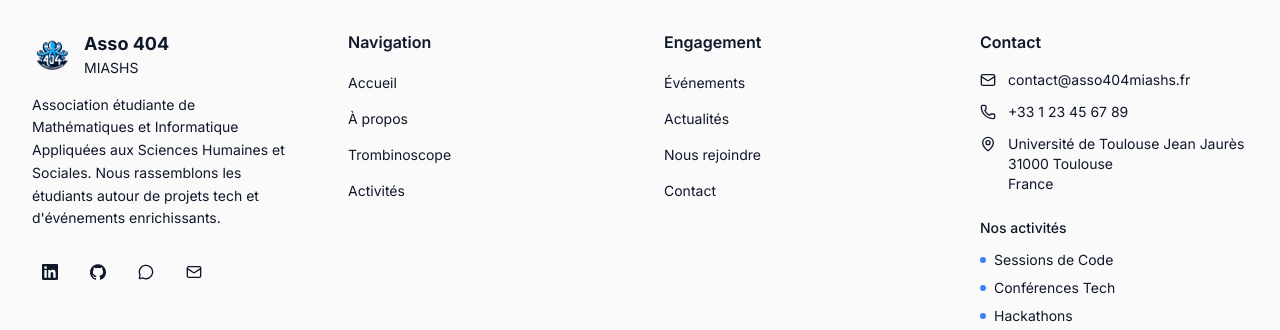
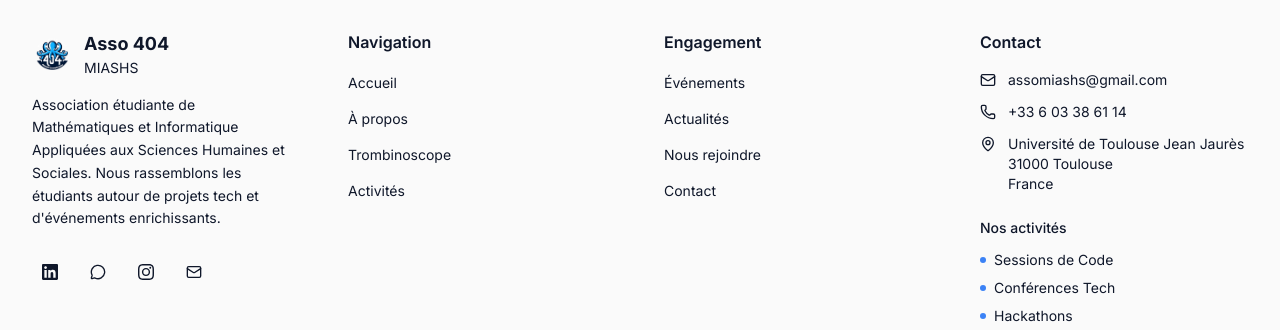
Before and after one commit to Joello61/asso-404-miashs, a Next.js app: page / in a window 1280 px wide. Shown: the part 3290-3620 px from the top of the page. Built offline with nearby package versions, Linux system fonts and the light colour scheme.

Commit message:
feat: ajouter des liens sociaux pour Discord et Instagram, mettre à jour les liens LinkedIn et Email

```diff
--- a/src/components/layout/footer.tsx
+++ b/src/components/layout/footer.tsx
@@ -7,7 +7,7 @@ import {
   NAVIGATION,
   ACTIVITIES,
 } from '@/lib/constants';
-import { SiLinkedin, SiGithub } from 'react-icons/si';
+import { SiLinkedin, SiGithub, SiDiscord, SiInstagram } from 'react-icons/si';
 import { cn } from '@/lib/utils';
 import Image from "next/image";
 
@@ -76,7 +76,8 @@ export function Footer({ className }: FooterProps) {
                 const IconComponent =
                   {
                     Linkedin: SiLinkedin,
-                    Github: SiGithub,
+                    Discord: SiDiscord,
+                    Instagram: SiInstagram,
                     MessageCircle: MessageCircle,
                     Mail: Mail,
                   }[social.icon] || ExternalLink;
--- a/src/lib/constants.ts
+++ b/src/lib/constants.ts
@@ -48,25 +48,25 @@ export const NAVIGATION: NavigationItem[] = [
 export const SOCIAL_LINKS: SocialLink[] = [
   {
     name: 'LinkedIn',
-    href: 'https://linkedin.com/company/asso-404-miashs',
+    href: 'https://www.linkedin.com/company/association-404/?viewAsMember=true',
     icon: 'Linkedin',
     color: 'hover:text-blue-600',
   },
   {
-    name: 'GitHub',
-    href: 'https://github.com/asso-404-miashs',
-    icon: 'Github',
-    color: 'hover:text-gray-900 dark:hover:text-gray-100',
-  },
-  {
     name: 'Discord',
-    href: 'https://discord.gg/asso404miashs',
+    href: 'https://discord.gg/7Rkfqqm8',
     icon: 'MessageCircle',
     color: 'hover:text-indigo-600',
   },
   {
+    name: 'Instagram',
+    href: 'https://www.instagram.com/asso_404_miashs/?hl=am-et',
+    icon: 'Instagram',
+    color: 'hover:text-pink-600',
+  },
+  {
     name: 'Email',
-    href: 'mailto:contact@asso404miashs.fr',
+    href: 'mailto:assomiashs@gmail.com',
     icon: 'Mail',
     color: 'hover:text-red-600',
   },
@@ -132,8 +132,8 @@ export const ACTIVITIES: Activity[] = [
 
 // Informations de contact
 export const CONTACT_INFO = {
-  email: 'contact@asso404miashs.fr',
-  phone: '+33 1 23 45 67 89',
+  email: 'assomiashs@gmail.com',
+  phone: '+33 6 03 38 61 14',
   address: {
     street: 'Université de Toulouse Jean Jaurès',
     city: 'Toulouse',
```
